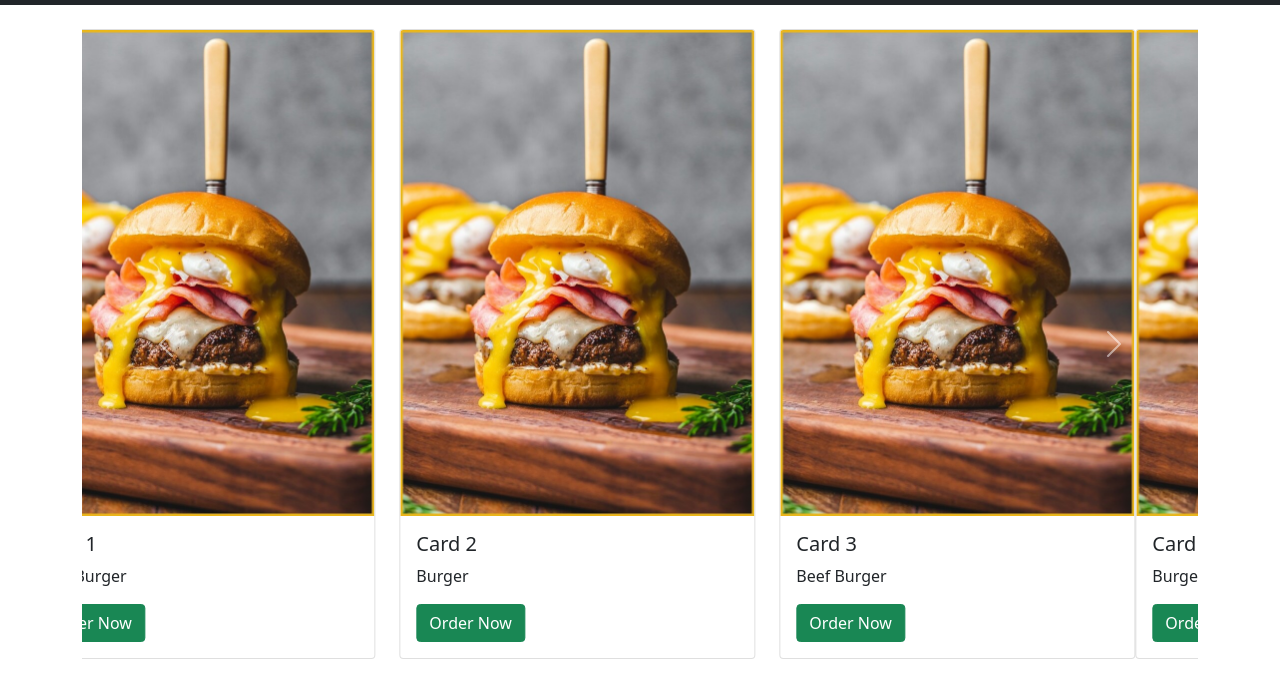
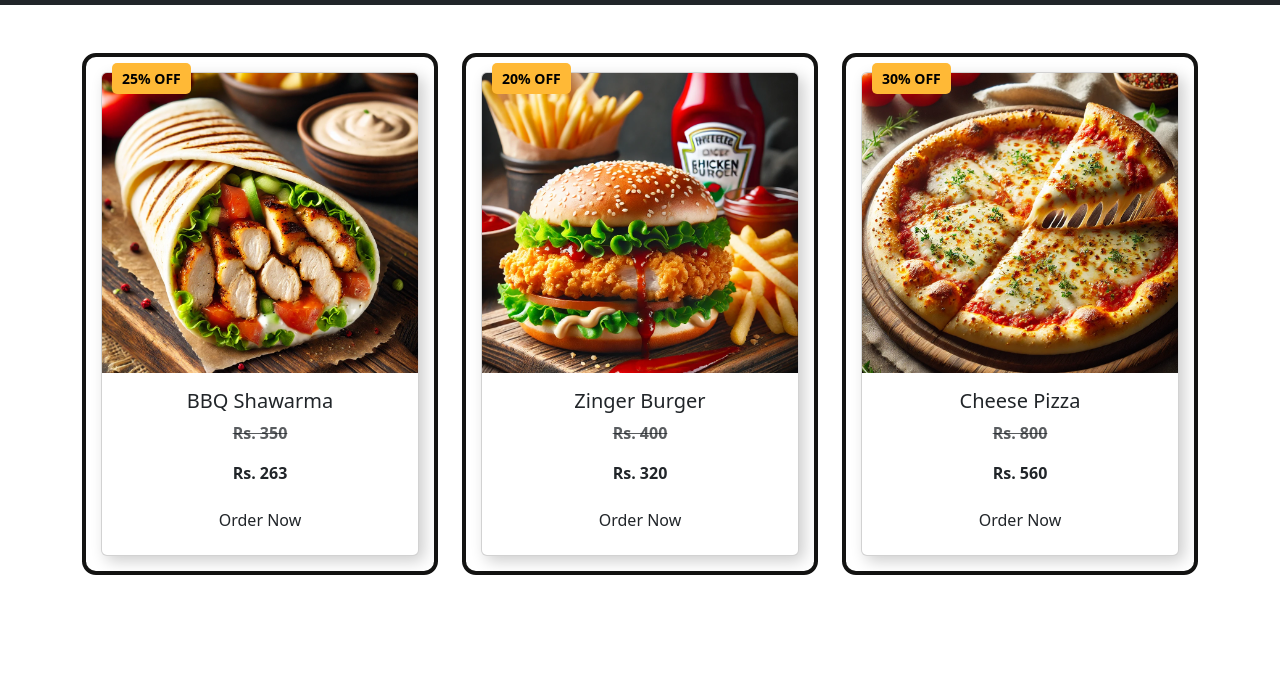
Before and after one commit to SanaHameed2/Food-Website, a plain HTML site: page index.html in a window 1280 px wide. Shown: the part 51-748 px from the top of the page. Drawn offline with nearby package versions, Linux system fonts and the light colour scheme.

Commit message:
food website

```diff
--- a/index.html
+++ b/index.html
@@ -1,14 +1,15 @@
 <!DOCTYPE html>
 <html lang="en">
 <head>
-        <meta charset="UTF-8" />
-        <meta name="viewport" content="width=device-width, initial-scale=1" />
+    <meta charset="UTF-8">
+    <meta name="viewport" content="width=device-width, initial-scale=1">
     <title>Food Website</title>
-        <link href="https://cdn.jsdelivr.net/npm/bootstrap@5.0.2/dist/css/bootstrap.min.css" rel="stylesheet" />
-        <link rel="stylesheet" href="style.css" />
-        <script src="https://cdn.jsdelivr.net/npm/bootstrap@5.0.2/dist/js/bootstrap.bundle.min.js"></script>
+    <link rel="stylesheet" href="style.css">
+    <link href="https://cdn.jsdelivr.net/npm/bootstrap@5.3.0/dist/css/bootstrap.min.css" rel="stylesheet">
 </head>
 <body>
+
+<!-- Navbar Start -->
 <nav class="navbar navbar-expand-md navbar-dark bg-dark">
     <div class="container">
         <a class="navbar-brand" href="#">Food Website</a>
@@ -25,74 +26,61 @@
         </div>
     </div>
 </nav>
+<!-- Navbar End -->
 
-        <div class="container mt-4">
-          <div id="carouselExample" class="carousel slide" data-bs-ride="carousel">
+<!-- Product Carousel Section -->
+<div id="productCarousel" class="carousel slide container mt-5" data-bs-ride="carousel">
     <div class="carousel-inner">
+
+        <!-- First Row of Products -->
         <div class="carousel-item active">
             <div class="row">
                 <div class="col-md-4">
-                    <div class="card">
-                      <img src="assest/images/1.jpg" class="card-img-top" alt="Image 1">
+                    <div class="card-wrapper"> <!-- Extra border wrapper -->
+                        <div class="card text-center">
+                            <div class="position-relative">
+                                <img src="assest/images/1img.webp" class="card-img-top product-image" alt="BBQ Shawarma">
+                                <span class="discount-badge">25% OFF</span>
+                            </div>
                             <div class="card-body">
-                        <h5 class="card-title">Card 1</h5>
-                        <p class="card-text">Beef Burger</p>
-                        <a href="#" class="btn btn-success">Order Now</a>
-                      </div>
-                    </div>
-                  </div>
-                  <div class="col-md-4">
-                    <div class="card">
-                      <img src="assest/images/1.jpg" class="card-img-top" alt="Image 2">
-                      <div class="card-body">
-                        <h5 class="card-title">Card 2</h5>
-                        <p class="card-text">Burger</p>
-                        <a href="#" class="btn btn-success">Order Now</a>
-                      </div>
-                    </div>
-                  </div>
-                  <div class="col-md-4">
-                    <div class="card">
-                      <img src="assest/images/1.jpg" class="card-img-top" alt="Image 3">
-                      <div class="card-body">
-                        <h5 class="card-title">Card 3</h5>
-                        <p class="card-text">Beef Burger</p>
-                        <a href="#" class="btn btn-success">Order Now</a>
-                      </div>
+                                <h5 class="card-title">BBQ Shawarma</h5>
+                                <p class="text-muted text-decoration-line-through fw-bold">Rs. 350</p>
+                                <p class="fw-bold">Rs. 263</p>
+                                <button class="btn btn-custom">Order Now</button>
                             </div>
                         </div>
                     </div>
                 </div>
 
-              <div class="carousel-item">
-                <div class="row">
                 <div class="col-md-4">
-                    <div class="card">
-                      <img src="assest/images/1.jpg" class="card-img-top" alt="Image 4">
+                    <div class="card-wrapper">
+                        <div class="card text-center">
+                            <div class="position-relative">
+                                <img src="assest/images/2img.webp" class="card-img-top product-image" alt="Zinger Burger">
+                                <span class="discount-badge">20% OFF</span>
+                            </div>
                             <div class="card-body">
-                        <h5 class="card-title">Card 4</h5>
-                        <p class="card-text">Burger</p>
-                        <a href="#" class="btn btn-success">Order Now</a>
+                                <h5 class="card-title">Zinger Burger</h5>
+                                <p class="text-muted text-decoration-line-through fw-bold">Rs. 400</p>
+                                <p class="fw-bold">Rs. 320</p>
+                                <button class="btn btn-custom">Order Now</button>
                             </div>
                         </div>
                     </div>
+                </div>
+
                 <div class="col-md-4">
-                    <div class="card">
-                      <img src="assest/images/1.jpg" class="card-img-top" alt="Image 5">
+                    <div class="card-wrapper">
+                        <div class="card text-center">
+                            <div class="position-relative">
+                                <img src="assest/images/3img.webp" class="card-img-top product-image" alt="Cheese Pizza">
+                                <span class="discount-badge">30% OFF</span>
+                            </div>
                             <div class="card-body">
-                        <h5 class="card-title">Card 5</h5>
-                        <p class="card-text">Burger</p>
-                        <a href="#" class="btn btn-success">Order Now</a>
-                      </div>
-                    </div>
-                  </div>
-                  <div class="col-md-4">
-                    <div class="card">
-                      <img src="assest/images/1.jpg" class="card-img-top" alt="Image 6">
-                      <div class="card-body">
-                        <h5 class="card-title">Card 6</h5>
-                        <p class="card-text">Burger</p>
-                        <a href="#" class="btn btn-success">Order Now</a>
+                                <h5 class="card-title">Cheese Pizza</h5>
+                                <p class="text-muted text-decoration-line-through fw-bold">Rs. 800</p>
+                                <p class="fw-bold">Rs. 560</p>
+                                <button class="btn btn-custom">Order Now</button>
                             </div>
                         </div>
                     </div>
@@ -100,17 +88,9 @@
             </div>
         </div>
 
-            <button class="carousel-control-prev" type="button" data-bs-target="#carouselExample" data-bs-slide="prev">
-              <span class="carousel-control-prev-icon"></span>
-            </button>
-            <button class="carousel-control-next" type="button" data-bs-target="#carouselExample" data-bs-slide="next">
-              <span class="carousel-control-next-icon"></span>
-            </button>
     </div>
 </div>
+
+<script src="https://cdn.jsdelivr.net/npm/bootstrap@5.3.0/dist/js/bootstrap.bundle.min.js"></script>
 </body>
 </html>
-
-
-  </body>
-</html>
--- a/style.css
+++ b/style.css
@@ -0,0 +1,89 @@
+* {
+  margin: 0;
+  padding: 0;
+  box-sizing: border-box;
+}
+
+body {
+  font-family: "Helvetica Neue", sans-serif;
+  background-color: #f8f9fa;
+}
+
+.card-wrapper {
+    border: 4px solid rgb(19, 19, 18);
+    padding: 15px;
+    border-radius: 14px;
+}
+
+.card {
+  border: 2px solid black;
+  border-radius: 5px;
+  overflow: visible !important;
+  box-shadow: 5px 5px 15px rgba(0, 0, 0, 0.2);
+  transition: border-color 0.3s ease-in-out, transform 0.3s ease-in-out, box-shadow 0.3s ease-in-out;
+}
+
+.card:hover {
+  border-color: #ffb936;
+  transform: scale(1.02) translateY(-3px);
+  box-shadow: 7px 7px 17px rgba(0, 0, 0, 0.25);
+}
+
+
+.card-img-top {
+  width: 100%;
+  height: 300px;
+  object-fit: cover;
+}
+.card-img-top:hover {
+    filter: grayscale(50%);
+}
+
+
+.discount-badge {
+  position: absolute;
+  top: -10px;
+  left: 10px;
+  background: #ffb936;
+  color: black;
+  font-size: 14px;
+  font-weight: bold;
+  padding: 5px 10px;
+  border-radius: 5px;
+  transition: top 0.5s ease-in-out;
+}
+
+.card:hover .discount-badge {
+  top: 4px;
+
+
+.text-muted {
+  font-size: 14px;
+}
+
+.fw-bold {
+  font-size: 16px;
+  color: #333;
+}
+
+.btn-custom {
+  background-color: #ffb936 !important;
+  color: black !important;
+  padding: 12px 40px;
+  border: 2px solid #ffb936 !important;
+  border-radius: 10px;
+  font-weight: bold;
+  width: auto;
+  display: inline-flex;
+  align-items: center;
+  justify-content: center;
+  font-size: 16px;
+  transition: background 0.3s ease-in-out, transform 0.2s, border-color 0.3s;
+}
+
+.btn-custom:hover {
+  background-color: rgb(214, 63, 63) !important;
+  color: white !important;
+  border-color: rgb(214, 63, 63) !important;
+  transform: scale(1.05);
+}
```
Also changed, not shown: assest/images/1.jpg (deleted), assest/images/1img.webp (added), assest/images/2img.webp (added), assest/images/3img.webp (added), assest/images/4img.webp (added), assest/images/5img.webp (added), assest/images/6img.webp (added). Lines whose indentation alone changed are shown as unchanged.
